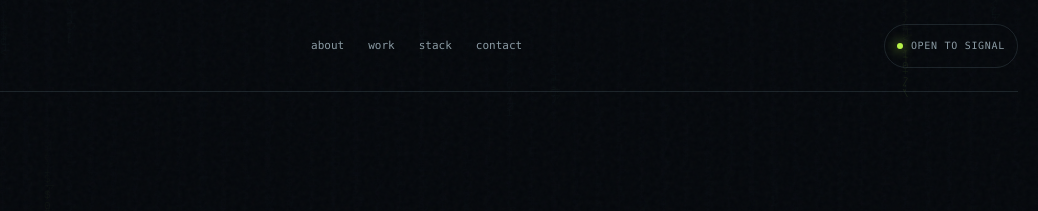
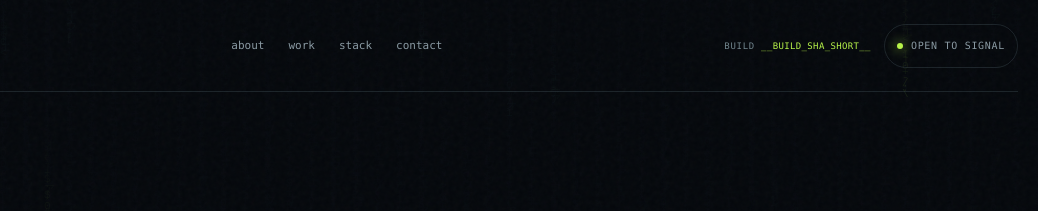
Before and after one commit to macel94/francesco-belacca-site, a website: page index.html in a window 1280 px wide. Shown: the top 211 px of the page, 242-1280 px from the left. Drawn offline with Linux system fonts and the light colour scheme.

Commit message:
feat: expose build commit on site

```diff
--- a/index.html
+++ b/index.html
@@ -43,7 +43,10 @@
             <a href="#contact">contact</a>
           </nav>
         </details>
-        <a class="status-pill" href="mailto:francesco.belacca@hotmail.it" aria-label="Open to signal"><span class="status-dot"></span><span class="status-label">open to signal</span></a>
+        <div class="header-right">
+          <span class="build-version" aria-label="Build commit __BUILD_SHA__" title="Build commit __BUILD_SHA__">build <code>__BUILD_SHA_SHORT__</code></span>
+          <a class="status-pill" href="mailto:francesco.belacca@hotmail.it" aria-label="Open to signal"><span class="status-dot"></span><span class="status-label">open to signal</span></a>
+        </div>
       </header>
 
       <main id="top">
--- a/styles.css
+++ b/styles.css
@@ -31,6 +31,8 @@ a { color: inherit; text-decoration: none; }
 .brand { display: inline-flex; align-items: center; gap: 11px; font-family: var(--mono); }
 .brand-mark { display: grid; place-items: center; width: 34px; height: 34px; border: 1px solid var(--green); color: var(--green); font-size: 10px; letter-spacing: -.08em; box-shadow: 3px 3px 0 rgba(183, 243, 74, .18); }
 .brand-copy { font-size: 13px; letter-spacing: -.03em; }.brand-copy small { color: var(--green); font-size: inherit; }
+.header-right { display: inline-flex; align-items: center; justify-content: flex-end; gap: 13px; min-width: max-content; }
+.build-version { color: var(--dim); font: 9px var(--mono); letter-spacing: .08em; text-transform: uppercase; white-space: nowrap; }.build-version code { color: var(--green); font: inherit; letter-spacing: .04em; }
 .nav { display: flex; align-items: center; gap: 24px; color: var(--muted); font: 11px var(--mono); text-transform: lowercase; }.nav a, .site-footer a { transition: color .2s ease; }.nav a { display: inline-flex; align-items: center; min-height: 44px; }.nav a:hover, .site-footer a:hover { color: var(--green); }
 .status-pill { display: inline-flex; align-items: center; gap: 8px; border: 1px solid var(--line); border-radius: 99px; padding: 7px 12px; color: var(--muted); font: 10px var(--mono); text-transform: uppercase; letter-spacing: .07em; transition: border-color .2s, color .2s; }.status-pill:hover { color: var(--green); border-color: var(--green-soft); }
 .status-dot { display: inline-block; width: 6px; height: 6px; border-radius: 50%; background: var(--green); box-shadow: 0 0 12px var(--green); }
@@ -63,8 +65,8 @@ main:focus { outline: none; }
 
 @media (hover: hover) { .project-card:hover { transform: translateY(-7px); } }
 @media (max-width: 900px) { .project-featured { display: flex; min-height: 515px; }.project-featured .project-top, .project-featured .project-content { grid-column: auto; grid-row: auto; }.project-featured .project-art { height: 205px; min-height: 0; margin: 0 10px; }.project-featured .project-content { padding: 25px 20px 21px; }.project-featured .project-content h3 { font-size: 28px; } }
-@media (max-width: 650px) { .site-header { gap: 10px; }.brand { min-width: 0; }.brand-copy { font-size: 12px; }.mobile-menu { display: block; margin-left: auto; }.status-pill { padding-inline: 8px; }.project-featured .project-art { height: 180px; }.project-featured .project-content { padding: 25px 20px 21px; } }
-@media (max-width: 390px) { .status-label { display: none; }.status-pill { min-width: 32px; justify-content: center; }.status-pill .status-dot { width: 7px; height: 7px; } }
+@media (max-width: 650px) { .site-header { gap: 10px; }.brand { min-width: 0; }.brand-copy { font-size: 12px; }.mobile-menu { display: block; margin-left: auto; }.header-right { gap: 7px; }.build-version { font-size: 8px; }.status-pill { padding-inline: 8px; }.project-featured .project-art { height: 180px; }.project-featured .project-content { padding: 25px 20px 21px; } }
+@media (max-width: 390px) { .build-version { font-size: 7px; letter-spacing: .04em; }.status-label { display: none; }.status-pill { min-width: 32px; justify-content: center; }.status-pill .status-dot { width: 7px; height: 7px; } }
 @media (prefers-reduced-motion: reduce) { .skip-link, .mobile-menu summary, .menu-glyph, .menu-glyph::before, .menu-glyph::after { transition: none; } }
 
 @media (max-width: 900px) { .section-grid { grid-template-columns: 1fr; }.hero { min-height: auto; padding-top: 80px; }.hero-console { width: min(100%, 560px); margin: 10px auto 0; }.section-heading { grid-template-columns: 55px minmax(0, 1fr); }.heading-note { grid-column: 2; margin: 20px 0 0; }.about-layout, .stack-layout { padding-left: 55px; gap: 45px; }.project-grid { padding-left: 55px; }.stat-grid { margin-left: 55px; }.contact-card { padding: 45px; } }
```
Also changed, not shown: tests/site.test.mjs (+5 -0 lines), .github/workflows/test-and-publish.yml, 1 other file.
